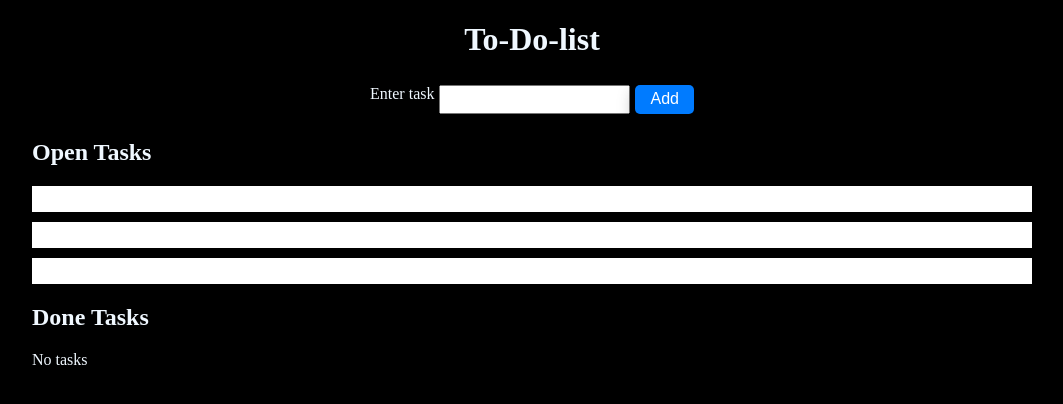
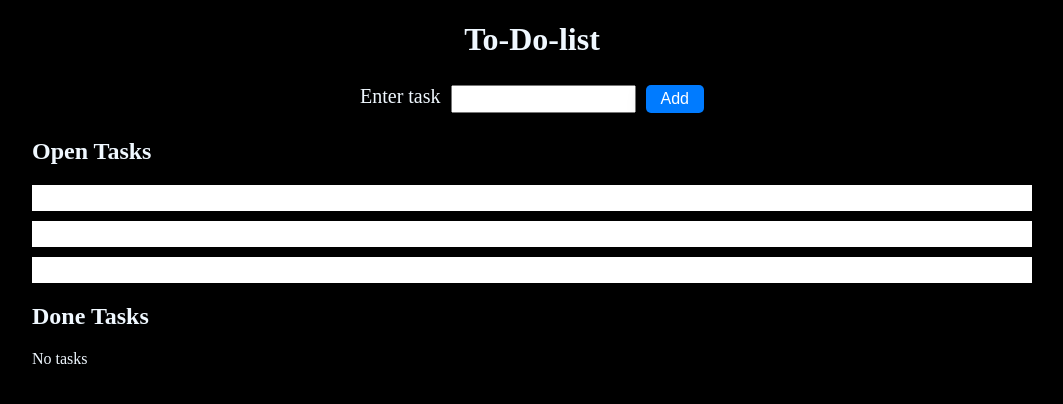
Before and after one commit to primasghar/to-do-list-app, a React (Create React App) app: page / in a window 1280 px wide. Shown: the top 404 px of the page, without its empty margins (108-1171 px from the left). Built offline with nearby package versions, Linux system fonts and the light colour scheme.

Commit message:
Added className to label

```diff
--- a/src/ToDo/components/AddForm/AddForm.js
+++ b/src/ToDo/components/AddForm/AddForm.js
@@ -13,7 +13,7 @@ const AddForm = (props) => {
     event.preventDefault();
 
     const taskData = {
-      para: enteredTask,
+      text: enteredTask,
     };
     props.onSaveTask(taskData);
     setEnteredTask("");
@@ -21,11 +21,13 @@ const AddForm = (props) => {
 
   return (
     <form className={classes.container} onSubmit={submitHandler}>
-      <label htmlFor="task">Enter task</label>
+      <label className={classes.inputLabel} htmlFor="task">
+        Enter task
+      </label>
       <input
         type="text"
         id="task"
-        className={classes.task}
+        className={classes.inputField}
         onChange={onInputChange}
         value={enteredTask}
       />
--- a/src/ToDo/components/AddForm/AddForm.module.css
+++ b/src/ToDo/components/AddForm/AddForm.module.css
@@ -4,7 +4,10 @@
   justify-content: center;
 }
 
-.task {
-  margin: 0px 5px;
-  padding: 5px;
+.inputLabel {
+  font-size: 20px;
 }
+
+.inputField {
+  margin: 0 10px;
+}
```
